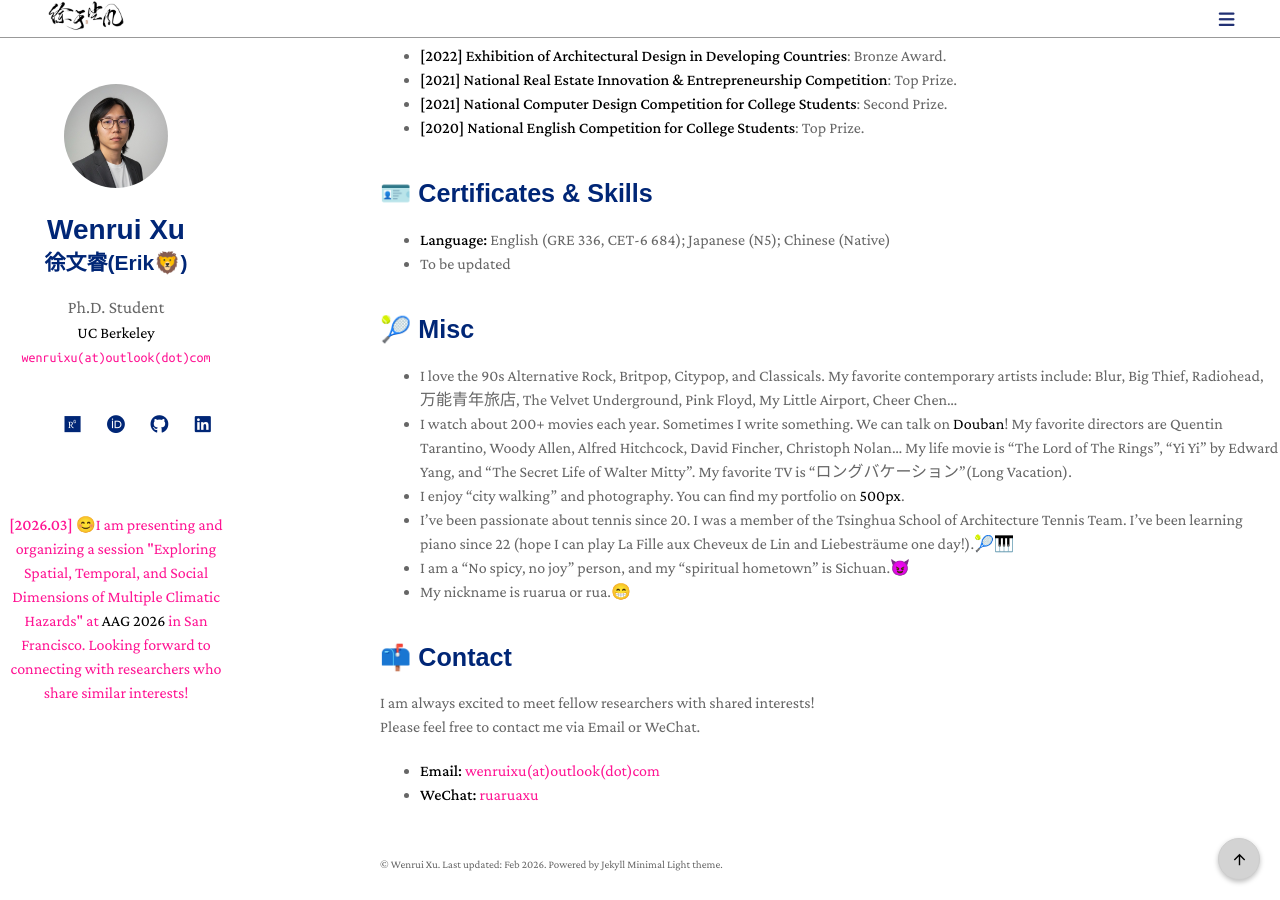
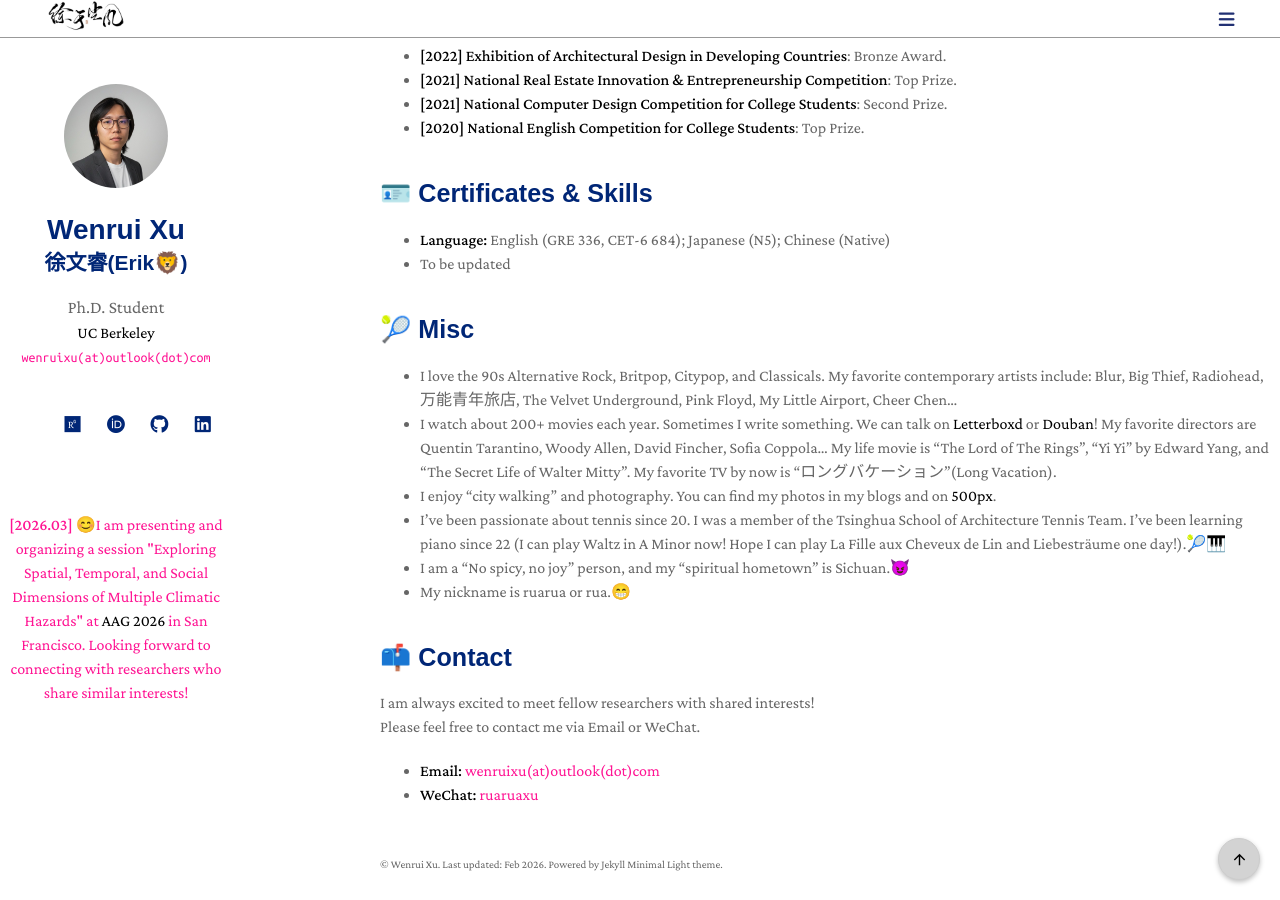
Before and after one commit to ruaruaxu/ruaruaxu.github.io, a Jekyll site: the page built from index.md, in a window 1280 px wide and 900 px high, scrolled down 3688 px. Built offline with Jekyll 4.4.1, drawn with Linux system fonts in a browser that asks for light colours; a style sheet for code colours, icons or effects is not loaded.

Commit message:
Update index.md

```diff
--- a/index.md
+++ b/index.md
@@ -402,9 +402,9 @@ I am passionate about using **GIS, Remote Sensing, and Machine Learning** to und
 ## 🎾 Misc
 
 - I love the 90s Alternative Rock, Britpop, Citypop, and Classicals. My favorite contemporary artists include: Blur, Big Thief, Radiohead, 万能青年旅店, The Velvet Underground, Pink Floyd, My Little Airport, Cheer Chen...
-- I watch about 200+ movies each year. Sometimes I write something. We can talk on [Douban](https://www.douban.com/people/xycf/)! My favorite directors are Quentin Tarantino, Woody Allen, Alfred Hitchcock, David Fincher, Christoph Nolan... My life movie is "The Lord of The Rings", "Yi Yi" by Edward Yang, and "The Secret Life of Walter Mitty". My favorite TV is "ロングバケーション"(Long Vacation).
-- I enjoy "city walking" and photography. You can find my portfolio on [500px](https://500px.com.cn/ruaruaxu).
-- I've been passionate about tennis since 20. I was a member of the Tsinghua School of Architecture Tennis Team. I've been learning piano since 22 (hope I can play La Fille aux Cheveux de Lin and Liebesträume one day!).🎾🎹
+- I watch about 200+ movies each year. Sometimes I write something. We can talk on [Letterboxd](https://letterboxd.com/ruaruaxu/) or [Douban](https://www.douban.com/people/xycf/)! My favorite directors are Quentin Tarantino, Woody Allen, David Fincher, Sofia Coppola... My life movie is "The Lord of The Rings", "Yi Yi" by Edward Yang, and "The Secret Life of Walter Mitty". My favorite TV by now is "ロングバケーション"(Long Vacation).
+- I enjoy "city walking" and photography. You can find my photos in my blogs and on [500px](https://500px.com.cn/ruaruaxu).
+- I've been passionate about tennis since 20. I was a member of the Tsinghua School of Architecture Tennis Team. I've been learning piano since 22 (I can play Waltz in A Minor now! Hope I can play La Fille aux Cheveux de Lin and Liebesträume one day!).🎾🎹
 - I am a "No spicy, no joy" person, and my "spiritual hometown" is Sichuan.😈
 - My nickname is ruarua or rua.😁
 
```
